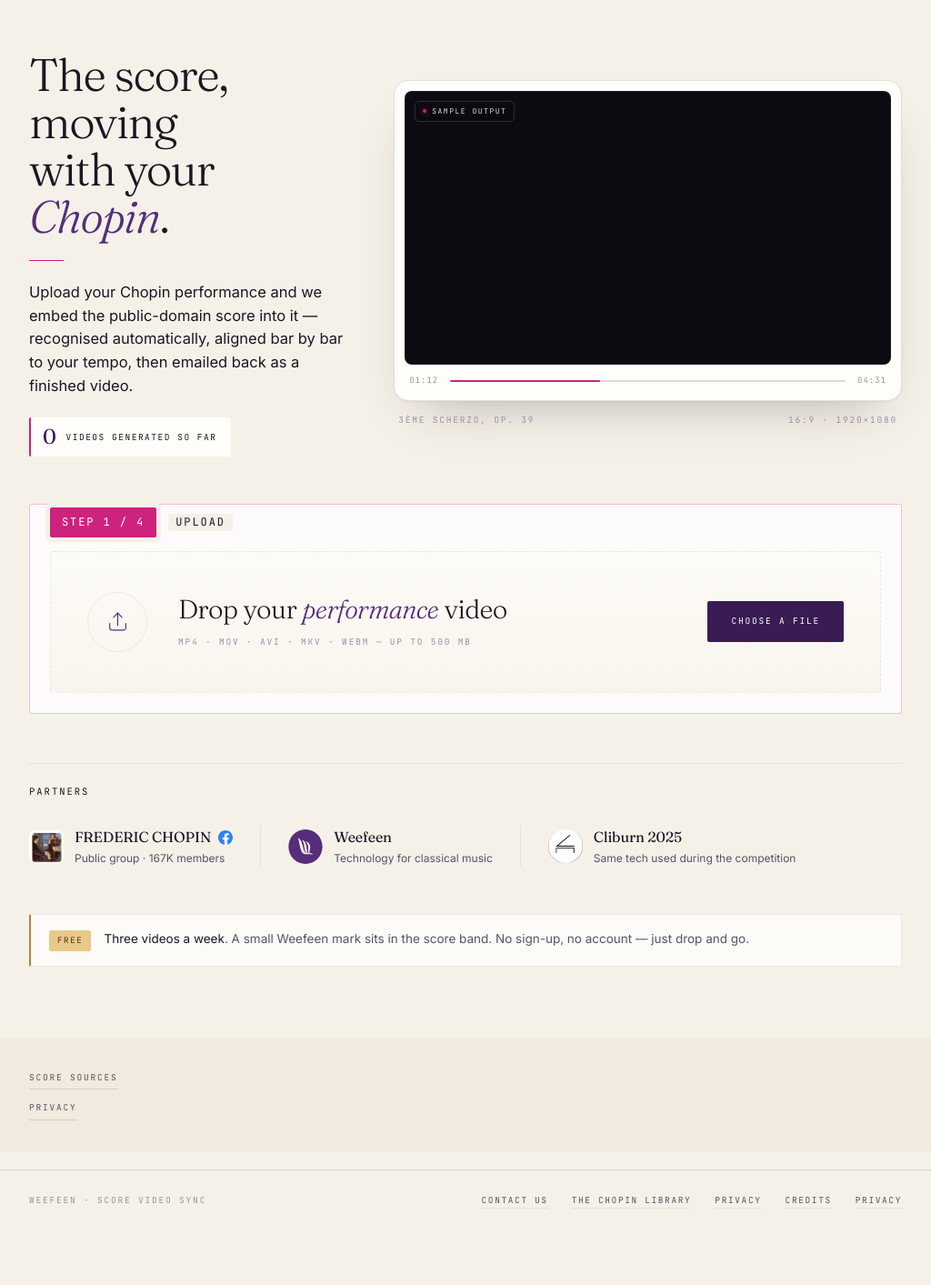
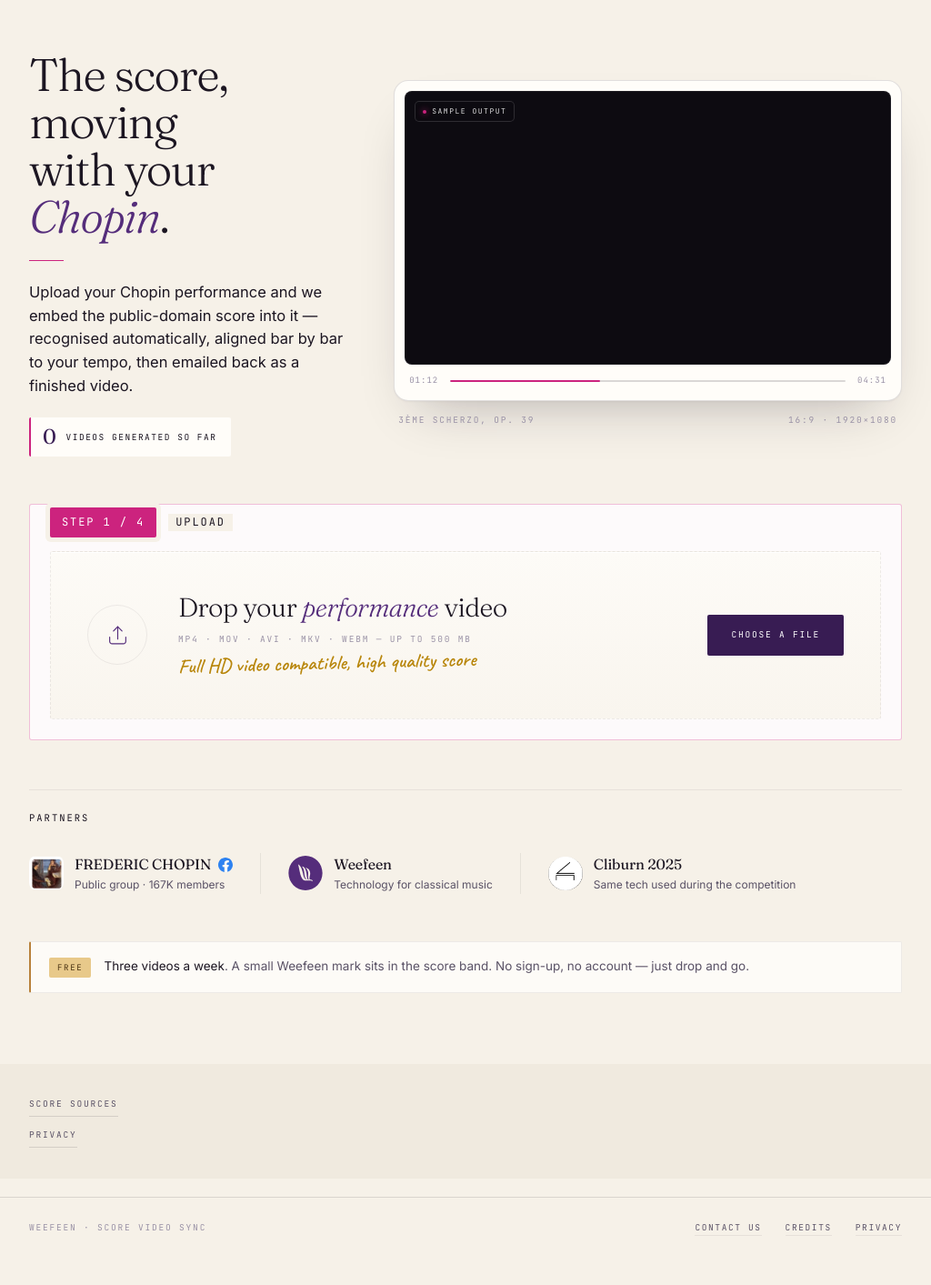
Before and after one commit to weefeen/VideoSync_webapp, a Flask app: page /app/ in a window 1280 px wide. Shown: the part 57-1470 px from the top of the page at 91% size, without its empty margins (128-1152 px from the left). Before the commit the page ends 1386 px from the top, so only its background shows below. Run offline with Flask 3, Linux system fonts and the light colour scheme; data that the repository does not hold is empty; parts of the project's set-up code (start-up, migrations or seed data) failed here and were passed over.

Commit message:
Give the footer and the partner row somewhere to go
Four links in this design were href="#" — a placeholder that looks live and
does nothing. That is worse than no link, because when nothing happens the
reader assumes they missed something. The two partner bands now point at
the Chopin group and at weefeen.com, the footer's own Privacy link points
at the page written for it, and "The Chopin library" is removed because
there is no page to give it.

That footer Privacy link is also a bug fixed: the previous commit added one
of its own without noticing the design already shipped one, so the row
would have said Privacy twice.

All three partner links open in a new tab, and not for style. Someone may
click one while their video is going up, and navigating away would abandon
the upload with nothing to explain where it went.

The handwritten note under the dropzone says the two things a musician
wants to know before choosing a file. Marker yellow measures 1.27 to 1
against this paper, which is not a colour anyone reads; the gold is the
same gesture at 2.9 with a pale halo under it, which is what a felt tip
does on paper anyway. The tilt is a degree and a half — enough to read as
written by hand, not enough to read as broken.

The note and the links are re-applied after a redraw, because the dropzone
replaces its own copy while a file uploads and would otherwise swallow the
note on the way back.

Co-Authored-By: Claude Opus 5 (1M context) <noreply@anthropic.com>

```diff
--- a/app/static/svs/svs-responsive.css
+++ b/app/static/svs/svs-responsive.css
@@ -148,3 +148,28 @@
   .pband:not(:last-child)  { padding-right: 18px; }
   .pband:not(:first-child) { padding-left: 18px; }
 }
+
+/* ── the handwritten note ─────────────────────────────────────────────── */
+/* Marker yellow reads at 1.27:1 on this paper, which is no reading at all.
+ * This gold is the same gesture at 2.9:1 — fine for a script face at this
+ * size — and the pale halo does what ink does on paper while buying a
+ * little more separation. The tilt is small on purpose: enough to look
+ * written by hand, not enough to look like a mistake. */
+.handnote {
+  display: block;
+  margin-top: 10px;
+  font-family: Caveat, "Segoe Script", "Bradley Hand", cursive;
+  font-size: 22px;
+  font-weight: 600;
+  line-height: 1.15;
+  color: #b8860b;
+  letter-spacing: .005em;
+  transform: rotate(-1.4deg);
+  transform-origin: left center;
+  text-shadow: 0 1px 0 rgba(255, 255, 255, .55);
+}
+@media (max-width: 600px) {
+  /* The dropzone goes left-aligned and single column below this, and the
+     note is decoration — it should not push the button off the fold. */
+  .handnote { font-size: 19px; margin-top: 8px; }
+}
--- a/app/static/svs/svs-wire.js
+++ b/app/static/svs/svs-wire.js
@@ -1189,7 +1189,7 @@ function creditCliburn(){
 
   const a = document.createElement('a');
   a.className = 'pband';
-  a.href = 'https://cliburn.org/';
+  a.href = 'https://www.weefeen.com/cliburn';
   a.target = '_blank';
   a.rel = 'noopener noreferrer';        // the opened tab gets no handle on ours
   a.dataset.cliburn = '1';
@@ -1274,21 +1274,97 @@ function foldPrivacy(){
   inner.appendChild(slot);
 }
 
-/* Put Privacy in the footer, beside Credits.
+/* Finish the footer.
  *
- * Added here because svs-min.js rebuilds that row itself, so an edit to
- * index.html alone would be overwritten on the screens where it redraws. */
-function linkPrivacy(){
+ * The design already carries a "Privacy" link — as href="#", a placeholder
+ * that looks live and goes nowhere. It gets the real page rather than a
+ * second link beside it, which is what an earlier version of this function
+ * did and would have printed Privacy twice.
+ *
+ * "The Chopin library" goes: it was also href="#", and there is no such
+ * page to point it at. A link that does nothing is worse than no link,
+ * because the reader blames themselves for the missing page. */
+function fixFooter(){
   document.querySelectorAll('.footlinks').forEach(row => {
-    if(row.querySelector('[data-privacy]')) return;
-    const a = document.createElement('a');
-    a.href = 'Privacy.html';
-    a.textContent = 'Privacy';
-    a.dataset.privacy = '1';
-    const credits = row.querySelector('a[href="Credits.html"]');
-    row.insertBefore(a, credits || null);
+    row.querySelectorAll('a').forEach(a => {
+      const label = (a.textContent || '').trim().toLowerCase();
+      if(label === 'privacy') a.href = 'Privacy.html';
+      if(label === 'the chopin library') a.remove();
+    });
+    // Only if the design ever drops its own Privacy link.
+    if(!Array.from(row.querySelectorAll('a'))
+        .some(a => (a.textContent || '').trim().toLowerCase() === 'privacy')){
+      const a = document.createElement('a');
+      a.href = 'Privacy.html';
+      a.textContent = 'Privacy';
+      row.appendChild(a);
+    }
   });
 }
-linkPrivacy();
-/* svs-min redraws the footer on some screens, so put it back afterwards. */
-document.addEventListener('click', () => setTimeout(linkPrivacy, 0), true);
+fixFooter();
+/* Both of these live in markup the design rewrites: svs-min redraws the
+ * footer on some screens, and the dropzone's copy is replaced wholesale
+ * while a file is going up. Re-applied after anything that could have
+ * redrawn them, which is cheap and idempotent — each returns immediately
+ * when its element is already there. */
+document.addEventListener('click', () => setTimeout(() => {
+  fixFooter();
+  handNote();
+  linkPartners();
+}, 0), true);
+
+/* The handwritten note under the dropzone.
+ *
+ * A marker-yellow (#ffd400) on this cream paper measures 1.27:1 against the
+ * background — legible to nobody. The gold below is the same gesture at
+ * 2.9:1, which a 22px script face carries comfortably, and it still reads
+ * as yellow rather than brown. The faint white halo underneath is what a
+ * felt tip does on paper anyway, and it buys another half stop of contrast
+ * for free. */
+function handNote(){
+  const copy = document.querySelector('#dropcopy');
+  if(!copy || copy.querySelector('[data-hand]')) return;
+
+  if(!document.querySelector('link[data-caveat]')){
+    const link = document.createElement('link');
+    link.rel = 'stylesheet';
+    link.dataset.caveat = '1';
+    link.href = 'https://fonts.googleapis.com/css2?family=Caveat:wght@500;600&display=swap';
+    document.head.appendChild(link);
+  }
+
+  const note = document.createElement('span');
+  note.className = 'handnote';
+  note.dataset.hand = '1';
+  note.textContent = 'Full HD video compatible, high quality score';
+  copy.appendChild(note);
+}
+handNote();
+
+/* Give the partner bands their destinations.
+ *
+ * Two of the three ship as href="#" in the design, which is a placeholder
+ * that looks like a link and does nothing — worse than no link at all.
+ * Set here rather than in the markup for the usual reason: this file stays
+ * the one place the app differs from what was handed over.
+ *
+ * All three open in a new tab. Not a stylistic choice: somebody may click
+ * one while their video is going up, and navigating away would abandon the
+ * upload with no way to explain what happened. */
+const PARTNER_LINKS = {
+  'FREDERIC CHOPIN': 'https://www.facebook.com/groups/frederic.chopin/',
+  'Weefeen':         'https://www.weefeen.com',
+  'Cliburn 2025':    'https://www.weefeen.com/cliburn',
+};
+
+function linkPartners(){
+  document.querySelectorAll('.pband').forEach(band => {
+    const name = (band.querySelector('.fbname') || {}).textContent;
+    const href = PARTNER_LINKS[(name || '').trim()];
+    if(!href) return;
+    band.href = href;
+    band.target = '_blank';
+    band.rel = 'noopener noreferrer';   // the new tab gets no handle on ours
+  });
+}
+linkPartners();
```
